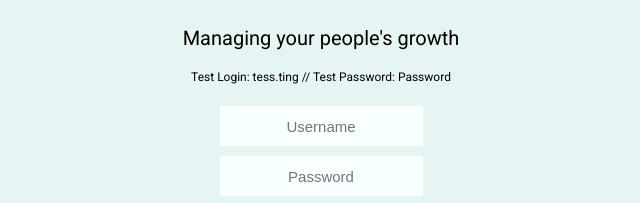
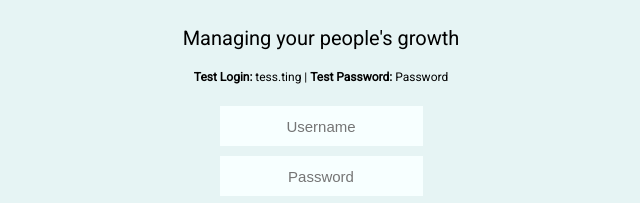
Before and after one commit to willnix86/ppl, a website: page public/index.html in a window 1280 px wide. Shown: the part 197-400 px from the top of the page, 319-959 px from the left. Drawn offline with nearby package versions, Linux system fonts and the light colour scheme.

Commit message:
added bold to test-login

```diff
--- a/public/index.html
+++ b/public/index.html
@@ -18,7 +18,7 @@
             <div class="header__title-wrapper col-12">
                     <h1 class="header__title">Ppl</h1>
                     <p class="header__subtitle">Managing your people's growth</p>
-                    <p class="test-info">Test Login: tess.ting // Test Password: Password</p>
+                    <p class="test-info"><b>Test Login:</b> tess.ting | <b>Test Password:</b> Password</p>
             </div>
             <form class="header__form col-12" id="login" name="login">
                 <fieldset>
```
